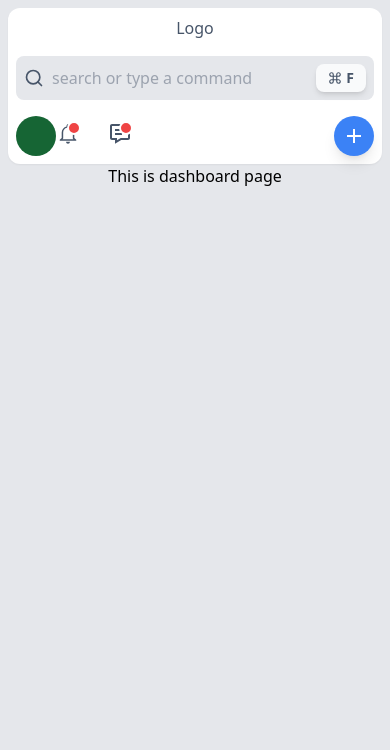
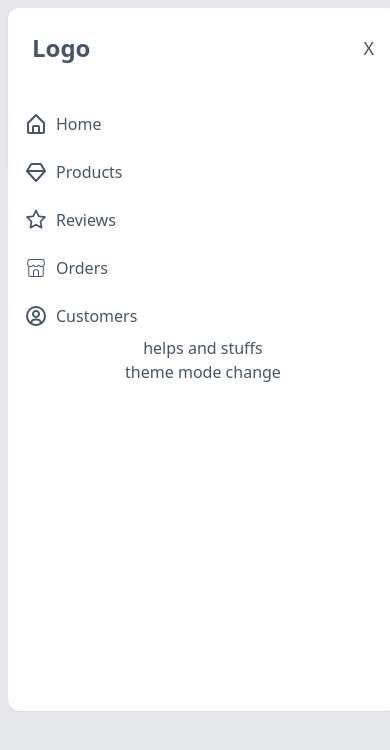
Before and after one commit to varchodi/restau_dashboard_ui, a React (Vite) app: page /dashboard in a window 390 px wide. Shown: the top 750 px of the page. Built offline with nearby package versions, Linux system fonts and the light colour scheme.

Commit message:
layout responsive

```diff
--- a/src/common.types.ts
+++ b/src/common.types.ts
@@ -1,6 +1,9 @@
-export type Nav_link_types={
+import { Dispatch } from 'react'
+
+export type Nav_link_types = {
     title: string;
     icon: JSX.Element;
+    close:Dispatch<React.SetStateAction<boolean>>
 }
 export type Toggle_types={
     type: string;
--- a/src/components/Dashboard/Header/index.tsx
+++ b/src/components/Dashboard/Header/index.tsx
@@ -1,14 +1,24 @@
-import { BiMessageDetail} from "react-icons/bi";
+import {Dispatch} from 'react'
+import { BiMessageDetail, BiMenu } from "react-icons/bi";
 import AddBtn from "./AddBtn"
 import SearchBar from "./SearchBar"
 import { IoMdNotificationsOutline} from "react-icons/io";
 
 
-const Header = () => {
+const Header = ({  setShow }: {
+    isShown: boolean,
+    setShow:Dispatch<React.SetStateAction<boolean>>
+  }) => {
+
   return (
     <header className="p-2 md:p-4 flex flex-col md:flex-row gap-x-2 gap-y-4 justify-between items-center shadow-sm text-slate-600 dark:text-slate-300 bg-white dark:bg-slate-900 rounded-xl">
-      <section className="md:hidden">
+      <section className="w-full px-2 md:hidden flex justify-between">
+        <button className="text-3xl" onClick={()=>setShow(true)}>
+            <BiMenu/>
+        </button>
+        <h1>
         Logo
+        </h1>
       </section>
 
       {/* search bar */}
--- a/src/components/Dashboard/Navbar/NavLinkCard.tsx
+++ b/src/components/Dashboard/Navbar/NavLinkCard.tsx
@@ -1,9 +1,10 @@
 import { Nav_link_types } from '../../../common.types'
 import { NavLink } from 'react-router-dom'
 
-const NavLinkCard = ({icon,title}:Nav_link_types) => {
+const NavLinkCard = ({icon,title,close}:Nav_link_types) => {
   return (
       <NavLink
+          onClick={()=>close(false)}
           className={`flex gap-2 items-center py-2 pl-2 rounded-md font-medium hover:bg-slate-200 hover:dark:bg-slate-800 hover:shadow-md`}
           to={`/dashboard/${title}`}>
           <p className='text-2xl'>{icon}</p>
--- a/src/components/Dashboard/Navbar/Navbar.tsx
+++ b/src/components/Dashboard/Navbar/Navbar.tsx
@@ -1,13 +1,20 @@
+import {Dispatch} from 'react'
 import { nav_links } from '../../../constants/components_constats'
 import { Nav_link_types } from '../../../common.types'
 import NavLinkCard from './NavLinkCard'
 
-const Navbar = () => {
+const Navbar = ({ isShown, setShow }: {
+  isShown: boolean,
+  setShow:Dispatch<React.SetStateAction<boolean>>
+}) => {
   return (
-    <nav className='w-full min-w-[200px] md:w-1/6 p-2 md:p-4 h- hidden md:flex flex-col justify-between shadow-sm text-slate-600 dark:text-slate-300 bg-white dark:bg-slate-900 rounded-xl'>
+    <nav className={`w-full min-w-[200px] md:w-1/6 p-2 md:p-4 md:h-full ${isShown ? 'h-5/6 absolute z-50 w-72 bg-transparent backdrop-blur-md':'hidden'} md:relative md:flex flex-col justify-between shadow-sm text-slate-600 dark:text-slate-300 bg-white dark:bg-slate-900 rounded-xl`}>
       <section className='flex flex-col gap-6'>
         {/* restaurent logo */}
-        <div className='text-start p-4 font-bold text-2xl'>Logo</div>
+        <div className='text-start p-4 font-bold text-2xl flex justify-between'>
+          <h1>Logo</h1>
+          <button className='md:hidden font-normal text-lg' onClick={()=>setShow((x)=>!x)}>X</button>
+        </div>
         {/* navbar links */}
         <div className='flex flex-col gap-2'>
             {
--- a/src/components/Dashboard/layout.tsx
+++ b/src/components/Dashboard/layout.tsx
@@ -1,19 +1,20 @@
-import React from 'react'
+import React,{useState} from 'react'
 import Navbar from './Navbar/Navbar'
 import Header from './Header'
 
 const Layout = ({ children }: {
     children:React.ReactNode
 }) => {
+  const [showNav, setSetshowNav] = useState<boolean>(true)
   return (
       <div className='w-full h-screen p-2 flex flex-row gap-4 bg-gray-200 dark:bg-slate-950 dark:text-slate-100 md:p-10 xl:p-20 2xl:p-24'>
           {/* navbar */}
-          <Navbar />
+          <Navbar setShow={setSetshowNav} isShown={showNav} />
 
           {/*  header + other sections*/}
           <section className='flex-1 w-full'>
               {/*?? may have same props to add on header components */}
-              <Header/>
+        <Header setShow={setSetshowNav} isShown={showNav} />
               {children}
           </section>
     </div>
```
